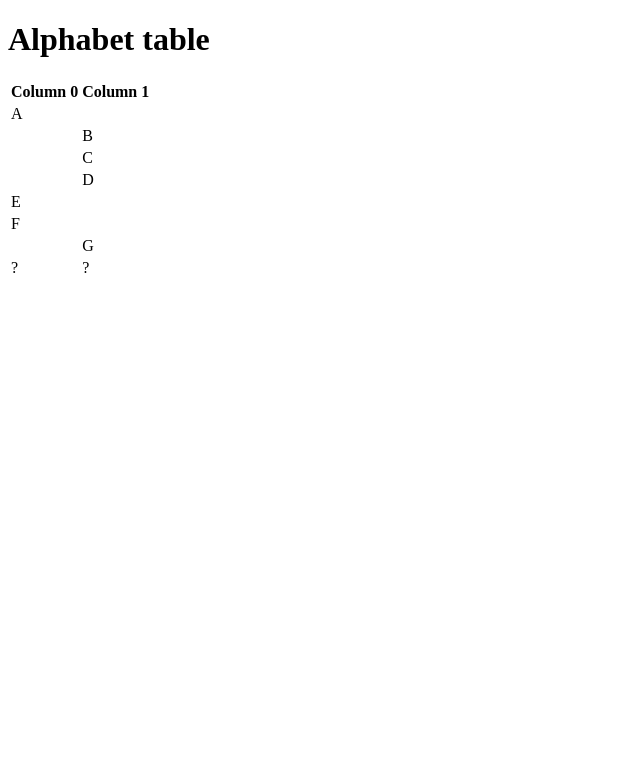
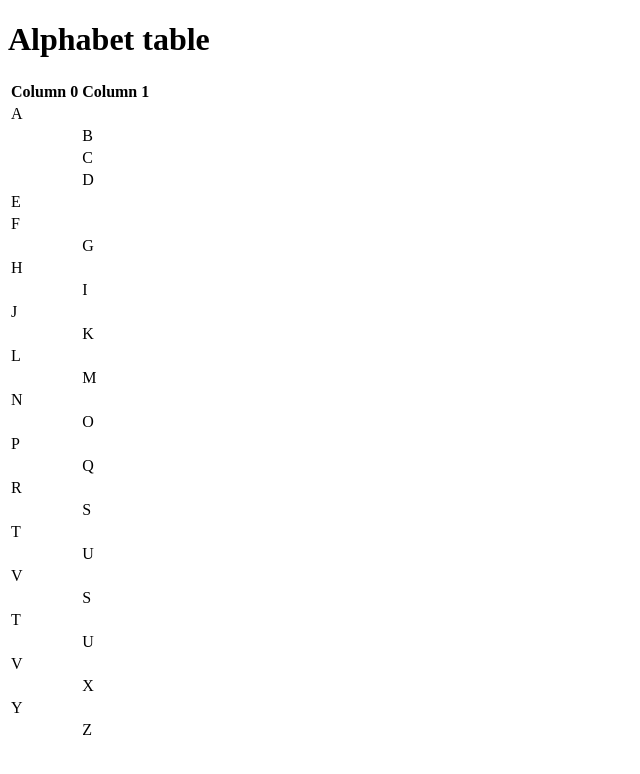
Before and after one commit to comp426-2022-spring/a00-sarawagi, a website: page index.html in a window 1280 px wide. Shown: the whole page, without its empty margins (0-640 px from the left). Drawn offline with Linux system fonts and the light colour scheme.

Commit message:
Alphabets added to index.html

```diff
--- a/index.html
+++ b/index.html
@@ -26,20 +26,81 @@
                     </tr>
                     <tr>
                         <td></td><td>D</td>
-
                     </tr>
                     <tr>
                         <td>E</td><td></td>
                     </tr>
                     <tr>
-                        <td>F</td><td>
-                        </td>
+                        <td>F</td><td></td>
                     </tr>
                     <tr>
                         <td></td><td>G</td>
                     </tr>
                     <tr>
-                        <td>?</td><td>?</td>
+                        <td>H</td><td></td>
+                    </tr>
+                    <tr>
+                        <td></td><td>I</td>
+                    </tr>
+                    <tr>
+                        <td>J</td><td></td>
+                    </tr>
+                    <tr>
+                        <td></td><td>K</td>
+                    </tr>
+                    <tr>
+                        <td>L</td><td></td>
+                    </tr>
+                    <tr>
+                        <td></td><td>M</td>
+                    </tr>
+                    <tr>
+                        <td>N</td><td></td>
+                    </tr>
+                    <tr>
+                        <td></td><td>O</td>
+                    </tr>
+                    <tr>
+                        <td>P</td><td></td>
+                    </tr>
+                    <tr>
+                        <td></td><td>Q</td>
+                    </tr>
+                    <tr>
+                        <td>R</td><td></td>
+                    </tr>
+                    <tr>
+                        <td></td><td>S</td>
+                    </tr>
+                    <tr>
+                        <td>T</td><td></td>
+                    </tr>
+                    <tr>
+                        <td></td><td>U</td>
+                    </tr>
+                    <tr>
+                        <td>V</td><td></td>
+                    </tr>
+                    <tr>
+                        <td></td><td>S</td>
+                    </tr>
+                    <tr>
+                        <td>T</td><td></td>
+                    </tr>
+                    <tr>
+                        <td></td><td>U</td>
+                    </tr>
+                    <tr>
+                        <td>V</td><td></td>
+                    </tr>
+                    <tr>
+                        <td></td><td>X</td>
+                    </tr>
+                    <tr>
+                        <td>Y</td><td></td>
+                    </tr>
+                    <tr>
+                        <td></td><td>Z</td>
                     </tr>
                 </tbody>
             </table>
--- a/package.json
+++ b/package.json
@@ -15,5 +15,8 @@
   "bugs": {
     "url": "https://github.com/comp426-2022-spring/a00-sarawagi/issues"
   },
-  "homepage": "https://github.com/comp426-2022-spring/a00-sarawagi#readme"
+  "homepage": "https://github.com/comp426-2022-spring/a00-sarawagi#readme",
+  "dependencies": {
+    "browser-sync": "^2.27.7"
+  }
 }
```
Also changed, not shown: 1 other file. Lines whose indentation alone changed are shown as unchanged.
